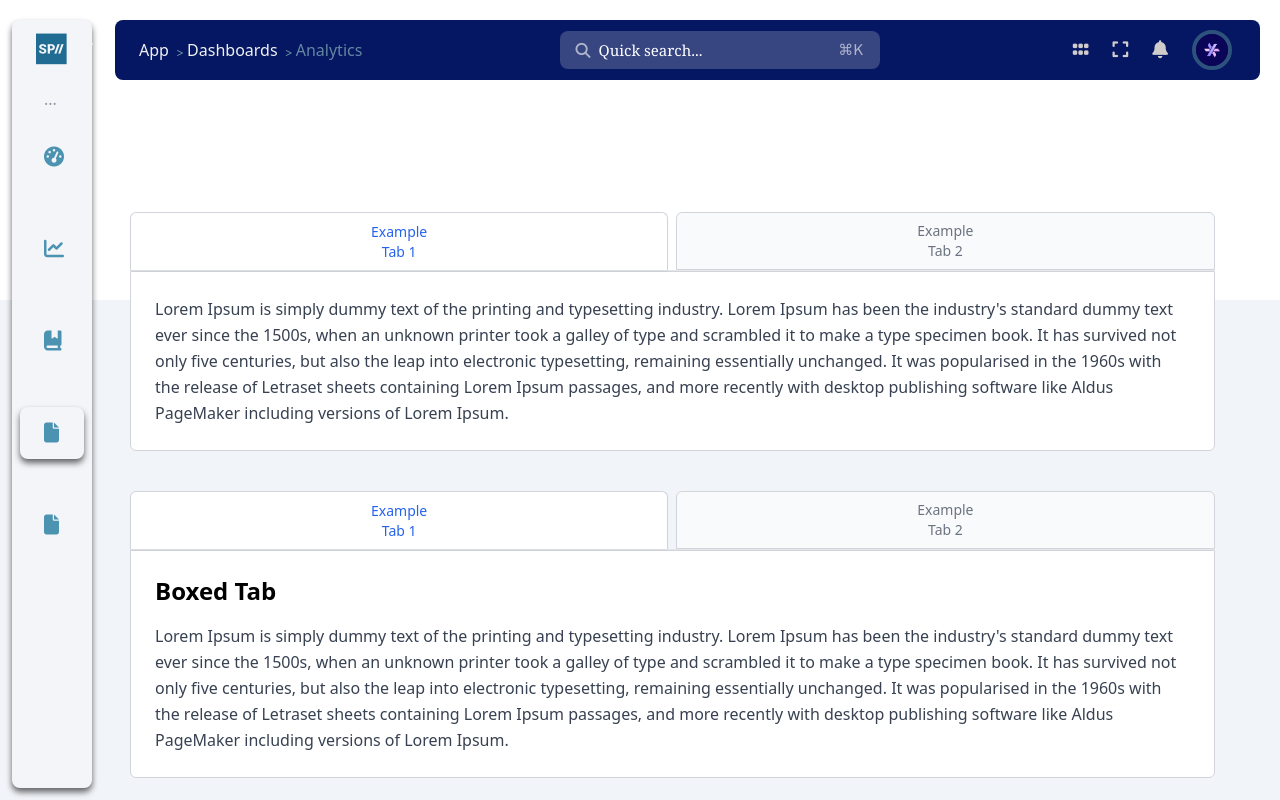
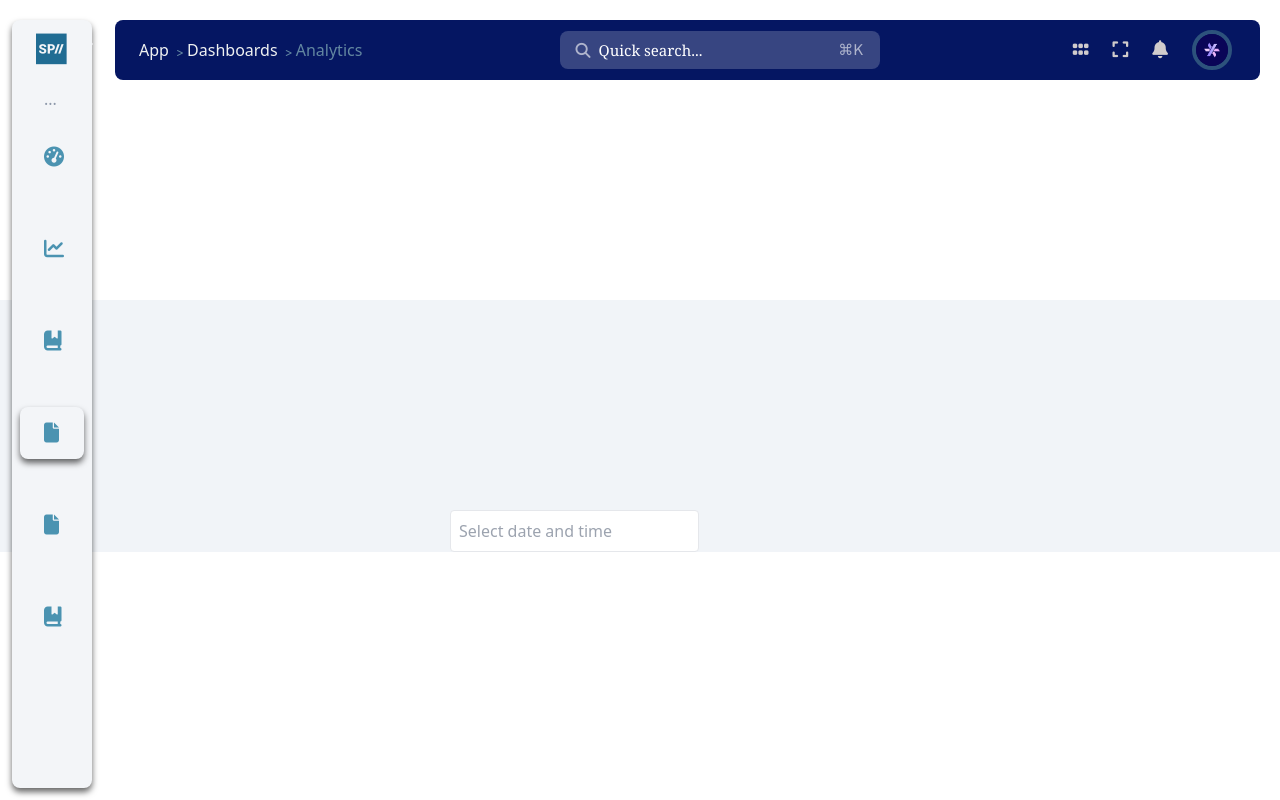
Before and after one commit to cabdikariim242/tailwise-vue, a Vue app: page /tabs in a window 1280 px wide. Shown: the top 800 px of the page. Built offline with nearby package versions, Linux system fonts and the light colour scheme.

Commit message:
datepicker is maded

```diff
--- a/src/components/newcomponents/BaseCard.vue
+++ b/src/components/newcomponents/BaseCard.vue
@@ -1,6 +1,6 @@
 <template>
  <div class="w-full mt-[40px] ">
-    <div class="p-10 bg-white rounded-2xl shadow-md overflow-hidden hover:shadow-lg transition-shadow duration-300">
+    <div class="p-10 bg-white w-full  rounded-2xl shadow-md overflow-hidden hover:shadow-lg transition-shadow duration-300">
       <slot></slot>
     </div>
   </div>
--- a/src/components/sidebar.vue
+++ b/src/components/sidebar.vue
@@ -139,6 +139,41 @@
             Accordion
           </p>
         </div>
+          </router-link>
+       <!-- <router-link
+        :to="{name:'TableViews'}"
+        class="mx-2 rounded-lg mt-10  hover:shadow-[0_4px_6px_rgba(0,0,0,0.6)]"
+      >
+        <div class="ml-6 my-4 gap-3 mx-6 flex justify-start items-center">
+          <i class="fa-solid fa-file  text-[20px] text-[#4b93b1]"></i>
+          <p
+            v-if="!toggle"
+            class="group-hover:flex text-[15px] hidden text-[#465569] font-[500]"
+          >
+            TableViews
+          </p>
+          <p v-if="toggle" class="text-[#465569] text-[15px] font-[500]">
+            TableViews
+          </p>
+        </div>
+      </router-link> -->
+
+       <router-link
+        :to="{name:'DatePicker'}"
+        class="mx-2 rounded-lg mt-10  hover:shadow-[0_4px_6px_rgba(0,0,0,0.6)]"
+      >
+        <div class="ml-6 my-4 gap-3 mx-6 flex justify-start items-center">
+          <i class="fa-solid fa-book-bookmark   text-[20px] text-[#4b93b1]"></i>
+          <p
+            v-if="!toggle"
+            class="group-hover:flex text-[15px] hidden text-[#465569] font-[500]"
+          >
+            DatePicker
+          </p>
+          <p v-if="toggle" class="text-[#465569] text-[15px] font-[500]">
+            DatePicker
+          </p>
+        </div>
       </router-link>
 
 
@@ -250,6 +285,21 @@
 
         </div>
       </router-link>
+      <router-link
+        :to="{name:'TableViews'}"
+        class="mx-2 rounded-lg mt-10  hover:shadow-[0_4px_6px_rgba(0,0,0,0.6)]"
+      >
+        <div class="ml-6 my-4 gap-3 mx-6 flex justify-start items-center">
+          <i class="fa-solid fa-file text-[20px] text-[#4b93b1]"></i>
+          <p
+
+            class=" text-[15px]  text-[#465569] font-[500]"
+          >
+            Table
+          </p>
+
+        </div>
+      </router-link>
 
       <router-link
         :to="{name:'AccordionView'}"
@@ -262,6 +312,21 @@
             class=" text-[15px]  text-[#465569] font-[500]"
           >
             Accordion
+          </p>
+
+        </div>
+      </router-link>
+      <router-link
+        :to="{name:'DatePicker'}"
+        class="mx-2 rounded-lg mt-10  hover:shadow-[0_4px_6px_rgba(0,0,0,0.6)]"
+      >
+        <div class="ml-6 my-4 gap-3 mx-6 flex justify-start items-center">
+          <i class="fa-solid fa-file text-[20px] text-[#4b93b1]"></i>
+          <p
+
+            class=" text-[15px]  text-[#465569] font-[500]"
+          >
+            DatePicker
           </p>
 
         </div>
--- a/src/router/index.js
+++ b/src/router/index.js
@@ -3,7 +3,9 @@ import buttons from '../views/buttons.vue'
 import inputGroup from '../views/inputGroup.vue'
 import alert from '../views/alert.vue'
 import tabs from '../views/tabs.vue'
+import TableViews from '../views/TableViews.vue'
 import AccordionView from '../views/AccordionView.vue'
+import DatePicker from '../views/DatePicker.vue'
 
 const routes = [
   {
@@ -28,6 +30,18 @@ const routes = [
 
   },
   {
+    path: '/TableViews',
+    name: 'TableViews',
+    component: TableViews
+
+  },
+  {
+    path: '/DatePicker',
+    name: 'DatePicker',
+    component: DatePicker
+
+  },
+  {
     path: '/AccordionView',
     name: 'AccordionView',
     component: AccordionView
--- /dev/null
+++ b/src/views/DatePicker.vue
@@ -0,0 +1,103 @@
+<template>
+  <BaseCard
+    class="flex w-full mt-[402px] md:ml-[150px] ml-[10px] lg:ml-[100px] z-[8] lg:mr-[350px] md:mr-[150px] mr-[10px]"
+  >
+    <div class="flex w-full flex-col gap-4 justify-center relative">
+      <label class="text-[gold]" for="date">Pick Date</label>
+
+      <!-- input field -->
+      <input
+        class="border focus:outline-none focus:ring p-3 py-1 placeholder:text-[#ac9b3d]"
+        type="text"
+        placeholder="pick date"
+        v-model="selectedDate"
+        @focus="show = !show"
+        readonly
+      />
+
+      <!-- datepicker dropdown -->
+      <div v-if="show" class=" bg-white border rounded  mt-2 p-4 z-10">
+        <!-- Month + Year Selectors -->
+        <div class="flex gap-3 mb-3">
+          <select class="p-2 border rounded" v-model="selectedMonth">
+            <option v-for="monthName in monthNames" :key="monthName">{{ monthName }}</option>
+          </select>
+          <select class="p-2 border rounded" v-model="selectedYear">
+            <option v-for="year in years" :key="year">{{ year }}</option>
+          </select>
+        </div>
+
+        <!-- Calendar Grid -->
+        <div class="grid grid-cols-7 text-center font-bold mb-2">
+          <div v-for="day in weekDays" :key="day">{{ day }}</div>
+        </div>
+        <div class="grid grid-cols-7 text-center">
+          <!-- Blank cells for days before the 1st -->
+          <div v-for="n in firstDayOfMonth" :key="'empty'+n"></div>
+
+          <!-- Real days -->
+          <div
+            v-for="day in daysInMonth"
+            :key="day"
+            class="p-2 cursor-pointer rounded hover:bg-blue-200"
+            :class="{'bg-blue-500 text-white': selectedDay === day}"
+            @click="selectDay(day)"
+          >
+            {{ day }}
+          </div>
+        </div>
+      </div>
+    </div>
+  </BaseCard>
+</template>
+
+<script>
+import BaseCard from "@/components/newcomponents/BaseCard.vue";
+export default {
+  components: { BaseCard },
+  data() {
+    return {
+      show: false,
+      selectedDate: "",
+      selectedMonth: "January",
+      selectedDay: null,
+      selectedYear: new Date().getFullYear(),
+      years: [],
+      monthNames: [
+        "January","February","March","April","May","June",
+        "July","August","September","October","November","December"
+      ],
+      weekDays: ["Sun", "Mon", "Tue", "Wed", "Thu", "Fri", "Sat"]
+    };
+  },
+  computed: {
+    // numeric month index
+    monthIndex() {
+      return this.monthNames.indexOf(this.selectedMonth);
+    },
+    // number of days in selected month/year
+    daysInMonth() {
+      return new Date(this.selectedYear, this.monthIndex + 1, 0).getDate();
+    },
+    // weekday index of the first day of the month (0=Sun,...6=Sat)
+    firstDayOfMonth() {
+      return new Date(this.selectedYear, this.monthIndex, 1).getDay();
+    }
+  },
+  methods: {
+    selectDay(day) {
+      this.selectedDay = day;
+      this.selectedDate = `${this.selectedYear}-${this.monthIndex + 1}-${day}`;
+      this.show = false; // close after selecting
+    }
+  },
+  mounted() {
+    const currentYear = new Date().getFullYear();
+    const startYear = 2000;
+    const endYear = currentYear + 20;
+    for (let y = startYear; y <= endYear; y++) {
+      this.years.push(y);
+    }
+  }
+};
+</script>
--- a/src/views/TableViews.vue
+++ b/src/views/TableViews.vue
@@ -80,6 +80,12 @@
             </td>
             <td class="border border-teal-500 px-4 py-2">{{ detail.age }}</td>
           </tr>
+
+          <tr v-if="filteredDetails.length === 0">
+    <td colspan="7" class="text-center text-red-500 py-4">
+      No matching results found
+    </td>
+  </tr>
         </tbody>
       </table>
     </div>
--- a/src/views/tabs.vue
+++ b/src/views/tabs.vue
@@ -1,10 +1,9 @@
-<template>
+<!-- <template>
 
       <div class="z-[8] space-y-10  mt-[140px] lg:ml-[130px] md:ml-[130px] ml-[10px] lg:mr-[100px] md:mr-[100px] mr-[10px]">
       <h1 class="text-2xl font-semibold text-white mb-4">Basic Tabs</h1>
 
 
-    <!-- Tab component -->
       <Tab :tabs="tabsList1">
         <template #tab1>
           <p class="text-gray-700 leading-relaxed">
@@ -86,4 +85,143 @@ export default {
       }
     }
   }
+  </script> -->
+
+
+
+
+
+
+
+
+
+  <template>
+   <div
+    class="flex flex-col mt-[502px] md:ml-[150px] ml-[10px] lg:ml-[450px] z-[8] lg:mr-[150px] md:mr-[150px] mr-[10px]"
+  >
+    <!-- Label -->
+    <label class="block mb-2 font-medium">
+      {{ label }}
+    </label>
+
+    <!-- Input field -->
+    <input
+      type="text"
+      v-model="selectedDateTime"
+      placeholder="Select date and time"
+      readonly
+      class="w-full p-2 border rounded cursor-pointer"
+      @focus="showPicker = true"
+    />
+
+    <!-- Date Picker -->
+    <div
+      v-if="showPicker"
+      class="absolute mt-[60px] md:ml-[150px] ml-[10px] lg:ml-[20px]  lg:mr-[150px] md:mr-[150px] mr-[10px] bg-white border rounded shadow p-4 z-10"
+    >
+      <!-- Month & Year -->
+      <div class="flex justify-between items-center mb-3">
+        <button @click="prevMonth">◀</button>
+        <span>{{ monthNames[currentMonth] }} {{ currentYear }}</span>
+        <button @click="nextMonth">▶</button>
+      </div>
+
+      <!-- Days -->
+      <div class="grid grid-cols-7 text-center font-bold">
+        <div v-for="day in days" :key="day">{{ day }}</div>
+      </div>
+
+      <!-- Dates -->
+      <div class="grid grid-cols-7 text-center">
+        <div
+          v-for="(date, index) in dates"
+          :key="index"
+          @click="selectDate(date)"
+          class="p-1 cursor-pointer rounded hover:bg-blue-100"
+          :class="{'bg-blue-500 text-white': date === selectedDay}"
+        >
+          {{ date }}
+        </div>
+      </div>
+
+      <!-- Time Selection -->
+      <div class="flex justify-between mt-4">
+        <input type="number" v-model="hour" min="0" max="23" class="w-16 border rounded p-1 text-center" />
+        <input type="number" v-model="minute" min="0" max="59" class="w-16 border rounded p-1 text-center" />
+        <button @click="confirmDate" class="bg-blue-500 text-white px-3 rounded">OK</button>
+      </div>
+    </div>
+  </div>
+</template>
+
+<script>
+export default {
+  props: ["label"],
+  data() {
+    return {
+      showPicker: false,
+      selectedDateTime: "",
+      selectedDay: null,
+      currentMonth: new Date().getMonth(),
+      currentYear: new Date().getFullYear(),
+      hour: new Date().getHours(),
+      minute: new Date().getMinutes(),
+      days: ["Sun", "Mon", "Tue", "Wed", "Thu", "Fri", "Sat"],
+      monthNames: [
+        "January", "February", "March", "April", "May", "June",
+        "July", "August", "September", "October", "November", "December"
+      ]
+    };
+  },
+  computed: {
+    dates() {
+      const firstDay = new Date(this.currentYear, this.currentMonth, 1).getDay();
+      const daysInMonth = new Date(this.currentYear, this.currentMonth + 1, 0).getDate();
+      const dates = [];
+
+      // Empty slots before the first day
+      for (let i = 0; i < firstDay; i++) {
+        dates.push("");
+      }
+
+      // Dates of the month
+      for (let i = 1; i <= daysInMonth; i++) {
+        dates.push(i);
+      }
+
+      return dates;
+    }
+  },
+  methods: {
+    prevMonth() {
+      if (this.currentMonth === 0) {
+        this.currentMonth = 11;
+        this.currentYear--;
+      } else {
+        this.currentMonth--;
+      }
+    },
+    nextMonth() {
+      if (this.currentMonth === 11) {
+        this.currentMonth = 0;
+        this.currentYear++;
+      } else {
+        this.currentMonth++;
+      }
+    },
+    selectDate(day) {
+      if (!day) return;
+      this.selectedDay = day;
+    },
+    confirmDate() {
+      if (!this.selectedDay) return;
+      this.selectedDateTime = `${this.currentYear}-${this.currentMonth + 1}-${this.selectedDay} ${this.hour}:${this.minute}`;
+      this.showPicker = false;
+    }
+  }
+};
 </script>
+
+<style scoped>
+/* Just a little styling for beginners */
+</style>
```
Lines whose indentation alone changed are shown as unchanged.
